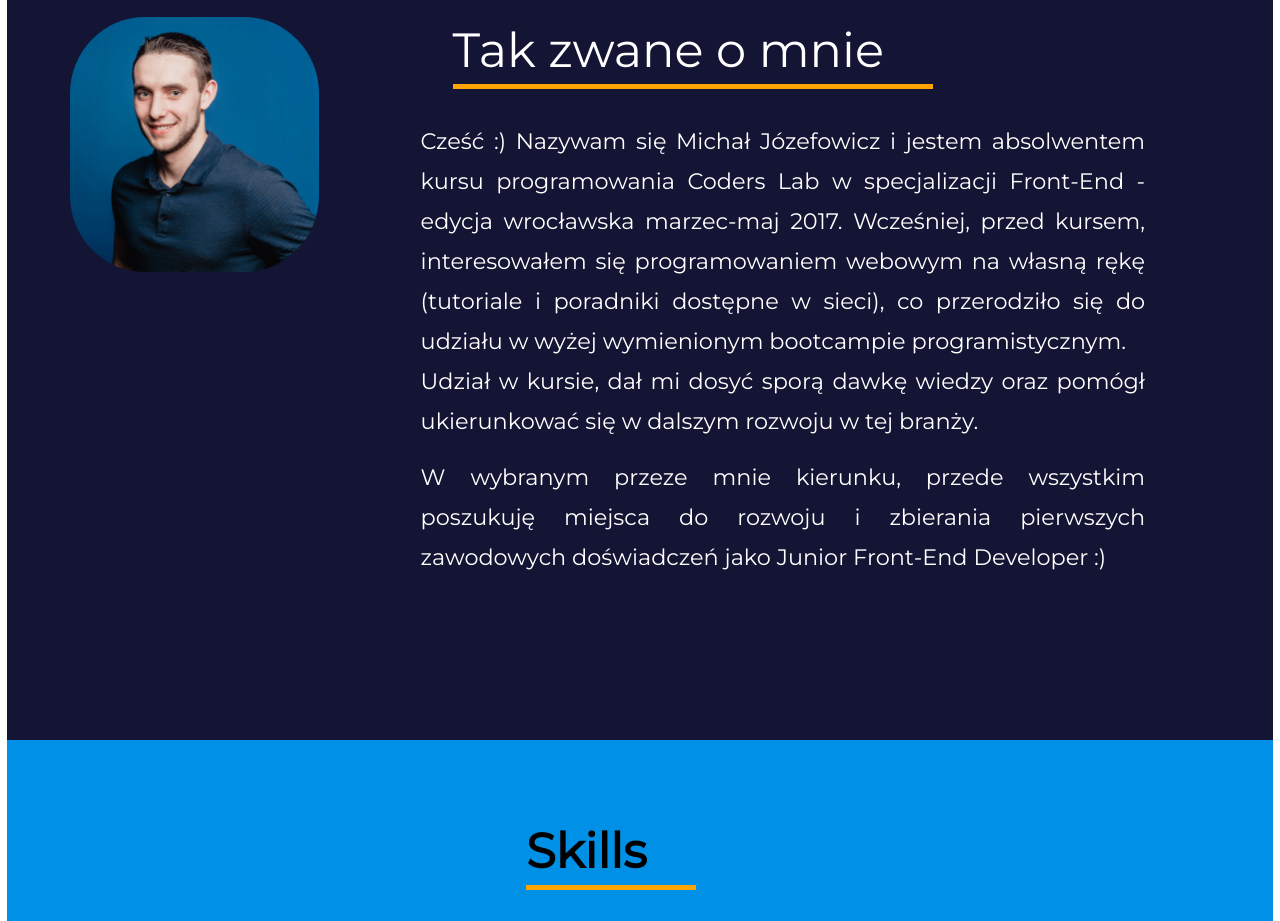
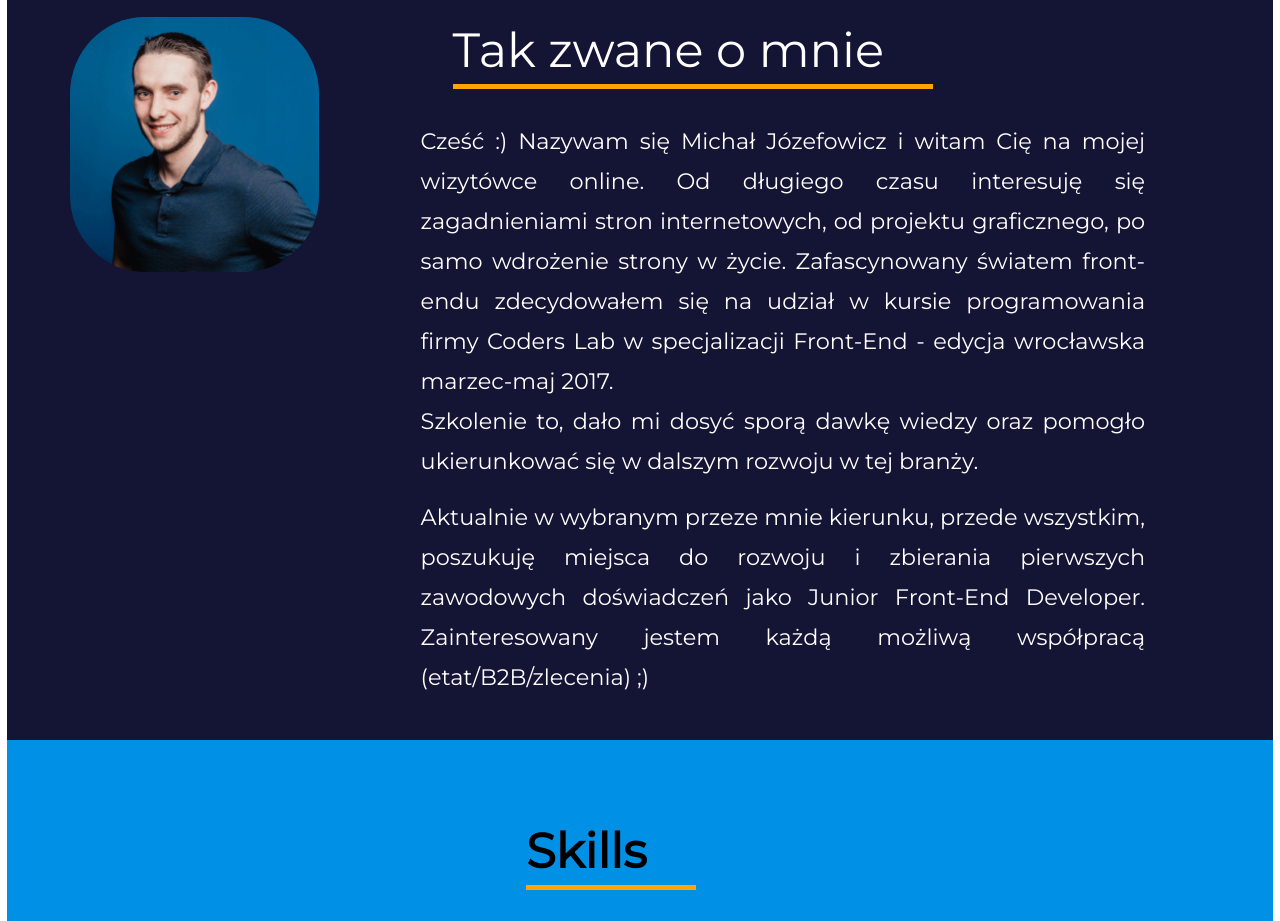
Before and after one commit to m-jozefowicz/m-jozefowicz.github.io, a website: page index.html in a window 1280 px wide. Shown: the part 860-1781 px from the top of the page. Drawn offline with nearby package versions, Linux system fonts and the light colour scheme; a script that the page names is missing; a small style sheet from the web is missing.

Commit message:
update section about me

```diff
--- a/index.html
+++ b/index.html
@@ -39,12 +39,11 @@
     <article class="about__me" >
       <h2 data-kui-anim="lightSpeedIn">Tak zwane o mnie</h2>
       <p class="about__me-p" data-kui-anim="lightSpeedIn">
-        Cześć :) Nazywam się Michał Józefowicz i jestem absolwentem kursu programowania Coders Lab w specjalizacji Front-End - edycja wrocławska marzec-maj 2017. Wcześniej, przed kursem, interesowałem się programowaniem webowym na własną rękę (tutoriale i poradniki
-        dostępne w sieci), co przerodziło się do udziału w wyżej wymienionym bootcampie programistycznym.
-        <p class="about__me-p" data-kui-anim="lightSpeedIn">Udział w kursie, dał mi dosyć sporą dawkę wiedzy oraz pomógł ukierunkować się w dalszym rozwoju w tej branży.</p>
+        Cześć :) Nazywam się Michał Józefowicz i witam Cię na mojej wizytówce online. Od długiego czasu interesuję się zagadnieniami stron internetowych, od projektu graficznego, po samo wdrożenie strony w życie. Zafascynowany światem front-endu zdecydowałem się na udział w kursie programowania firmy Coders Lab w specjalizacji Front-End - edycja wrocławska marzec-maj 2017.
+        <p class="about__me-p" data-kui-anim="lightSpeedIn">Szkolenie to, dało mi dosyć sporą dawkę wiedzy oraz pomogło ukierunkować się w dalszym rozwoju w tej branży.</p>
       </p>
       <p class="about__me-p" data-kui-anim="lightSpeedIn">
-        W wybranym przeze mnie kierunku, przede wszystkim poszukuję miejsca do rozwoju i zbierania pierwszych zawodowych doświadczeń jako Junior Front-End Developer :)
+        Aktualnie w wybranym przeze mnie kierunku, przede wszystkim, poszukuję miejsca do rozwoju i zbierania pierwszych zawodowych doświadczeń jako Junior Front-End Developer. Zainteresowany jestem każdą możliwą współpracą (etat/B2B/zlecenia) ;)
       </p>
     </article>
   </section>
```
